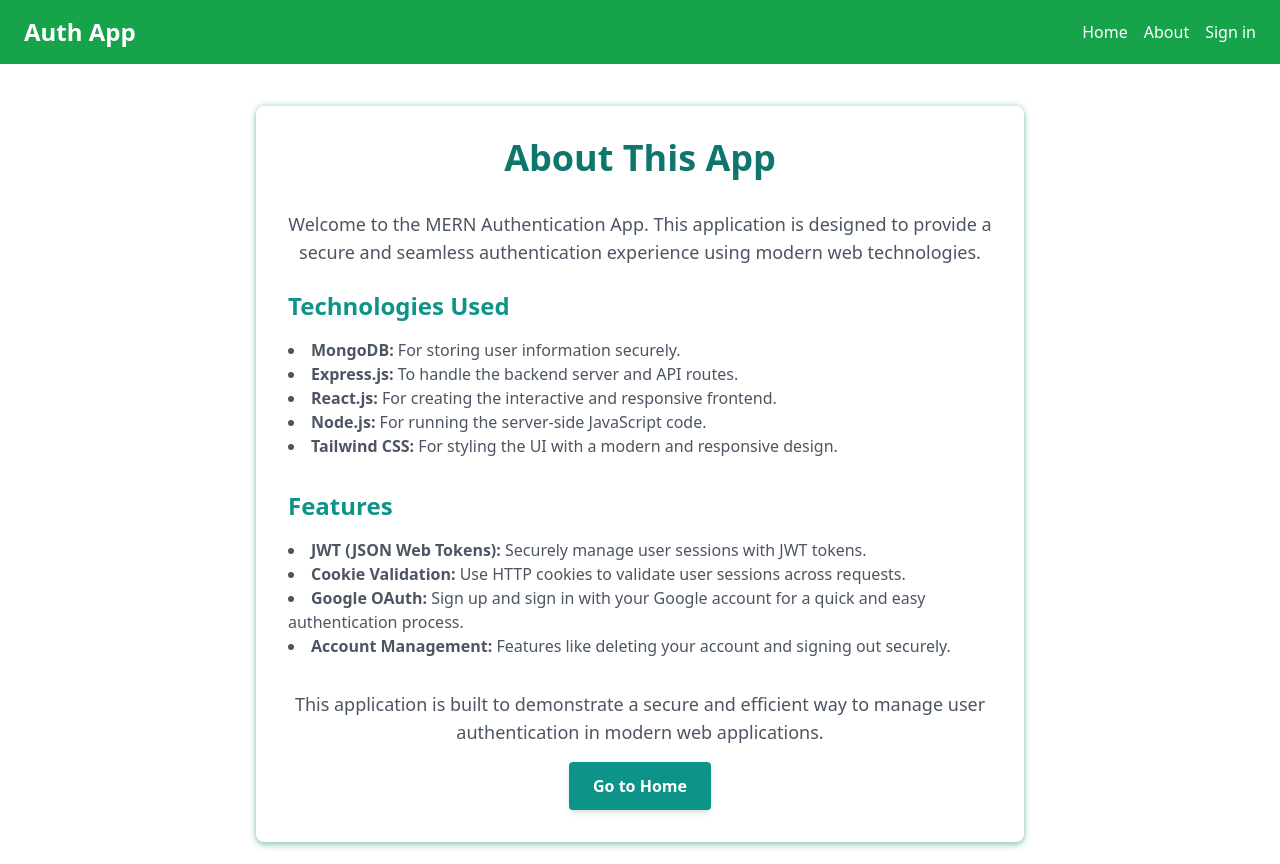
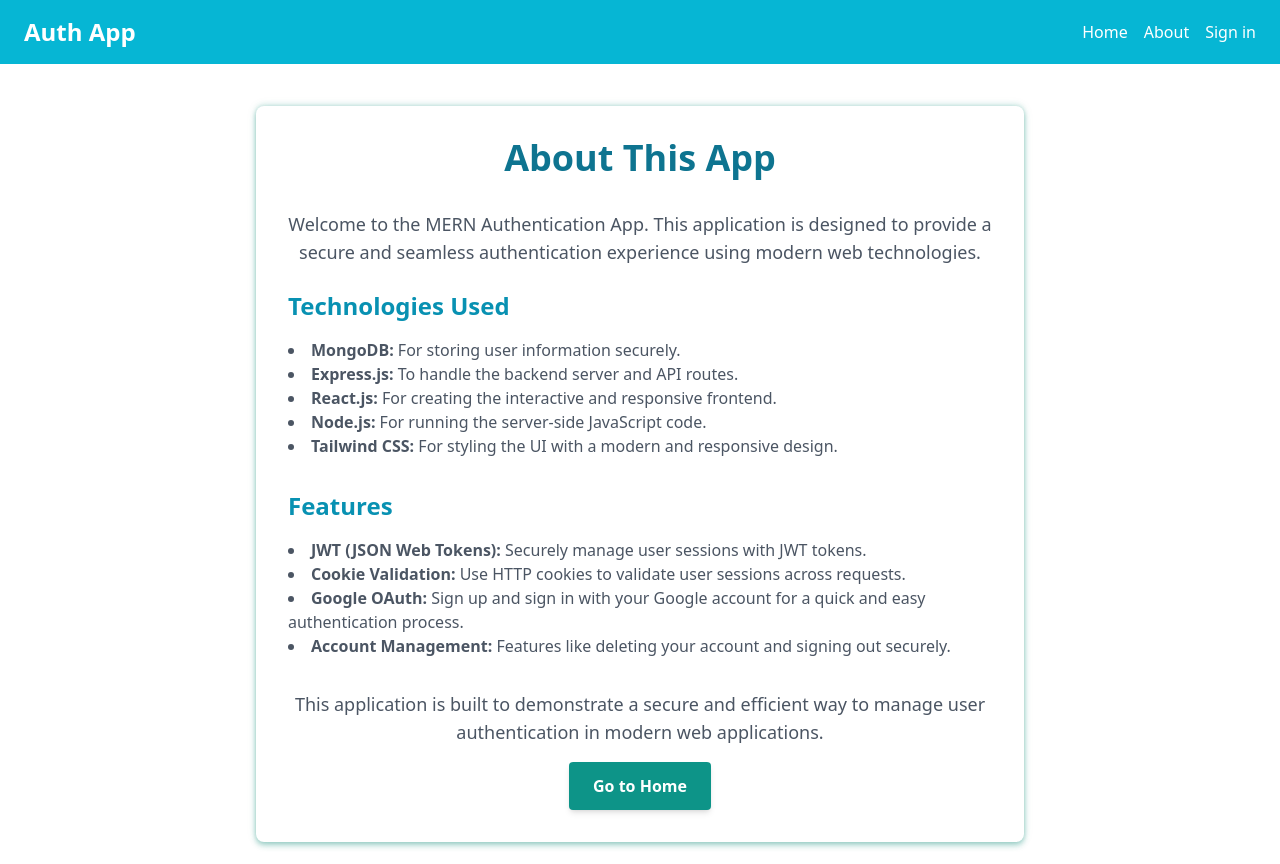
Before and after one commit to LightWithDarkness/auth-app, a React (Vite) app in the folder client/: page /about in a window 1280 px wide. Built offline with nearby package versions, Linux system fonts and the light colour scheme; no server answers.

Commit message:
colors change

```diff
--- a/client/src/components/Header.jsx
+++ b/client/src/components/Header.jsx
@@ -4,7 +4,7 @@ import { Link, Navigate } from "react-router-dom";
 const Header = () => {
   const { currentUser } = useSelector((state) => state.user);
   return (
-    <div className="bg-green-600 text-white">
+    <div className="bg-cyan-500 text-white">
       <div className="flex flex-nowrap justify-between items-center py-4 px-6">
         <h1 className="font-semibold text-2xl">
           <Link to="/">Auth App</Link>
--- a/client/src/pages/About.jsx
+++ b/client/src/pages/About.jsx
@@ -84,7 +84,7 @@ const About = () => {
   return (
     <div className="min-h-screen bg-white flex flex-col items-center justify-center p-4">
       <div className="w-full max-w-3xl bg-white rounded-lg p-8 mt-5 shadow-[0_4px_6px_rgba(13,138,121,0.2),0_-2px_4px_rgba(13,138,121,0.1),0_2px_4px_rgba(13,138,121,0.2),0_0_10px_rgba(13,138,121,0.15)]">
-        <h1 className="text-4xl font-bold text-teal-700 text-center mb-8">
+        <h1 className="text-4xl font-bold text-cyan-700 text-center mb-8">
           About This App
         </h1>
 
@@ -94,7 +94,7 @@ const About = () => {
           modern web technologies.
         </p>
 
-        <h2 className="text-2xl font-semibold text-teal-600 mb-4">
+        <h2 className="text-2xl font-semibold text-cyan-600 mb-4">
           Technologies Used
         </h2>
         <ul className="list-disc list-inside text-left text-gray-600 mb-8">
@@ -119,7 +119,7 @@ const About = () => {
           </li>
         </ul>
 
-        <h2 className="text-2xl font-semibold text-teal-600 mb-4">Features</h2>
+        <h2 className="text-2xl font-semibold text-cyan-600 mb-4">Features</h2>
         <ul className="list-disc list-inside text-left text-gray-600 mb-8">
           <li>
             <strong>JWT (JSON Web Tokens):</strong> Securely manage user
--- a/client/src/pages/Home.jsx
+++ b/client/src/pages/Home.jsx
@@ -6,21 +6,21 @@ const Home = () => {
       <section className="max-w-8xl mx-auto flex flex-col-reverse md:flex-row md:py-24  items-center justify-between lg:justify-around px-10 py-10 ">
         <div className="max-w-lg text-center md:text-left">
           <h1 className="text-4xl md:text-5xl font-bold mb-6">
-            Auth<span className="text-green-500">App</span>
+            Auth<span className="text-cyan-500">App</span>
           </h1>
           <p className="text-lg mb-8">
             A comprehensive solution for authentication in your application.
           </p>
           <Link
-          to="/sign-in"
-            className="bg-green-500 text-white py-3 px-8 rounded-lg hover:bg-green-600"
+            to="/sign-in"
+            className="bg-cyan-500 text-white py-3 px-8 rounded-lg hover:bg-cyan-600"
           >
             Register
           </Link>
         </div>
         <div className="mb-10 md:mb-0">
           <img
-            src="https://provistechnologies.com/images/technology-img/laravel-top.svg"
+            src="./home_img.svg"
             alt="Developer Illustration"
             className="max-w-sm    w-full md:max-w-md"
           />
```
Also changed, not shown: client/public/home_img.svg (added), 1 other file (tests, documents, lock files or other folders).
